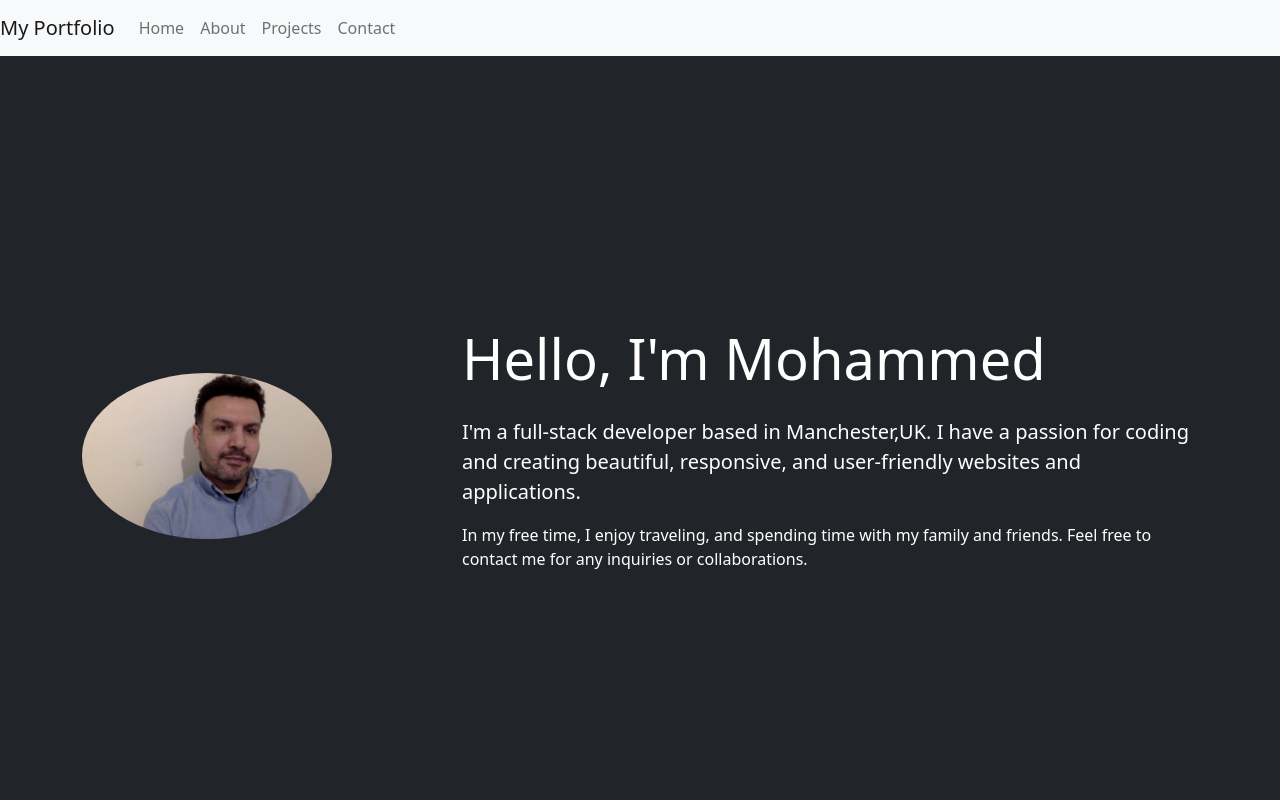
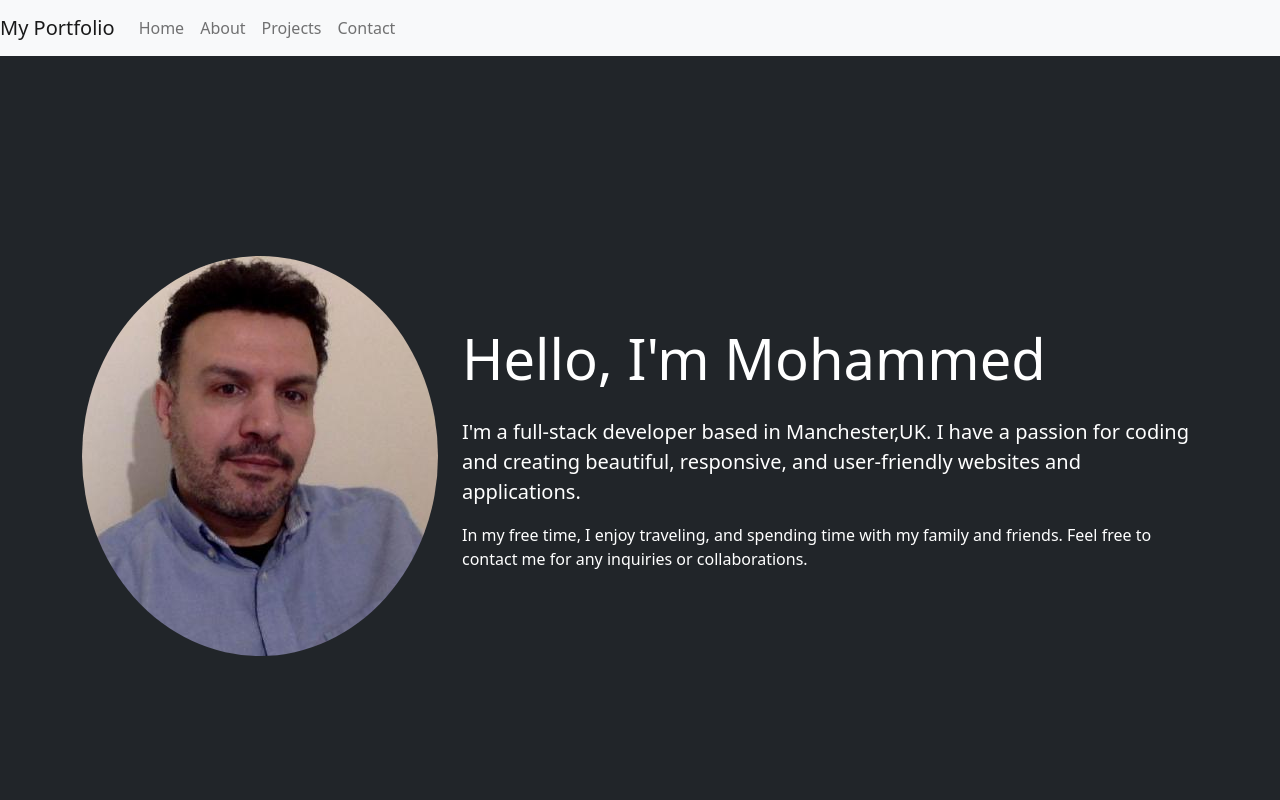
Before and after one commit to Mohammedal-abdulhamid/my-portfolio, a React (Create React App) app: page / in a window 1280 px wide. Shown: the top 800 px of the page. Built offline with nearby package versions, Linux system fonts and the light colour scheme.

Commit message:
styling photo

```diff
--- /dev/null
+++ b/src/pages/About.css
@@ -0,0 +1,11 @@
+
+  .img-fluid.rounded-circle {
+
+    height: auto;
+    object-fit: cover;
+    border-radius: 50%;
+    width: 400px;
+  height: 400px;
+  display: block;
+  margin: 0 auto;
+  }
--- a/src/pages/About.js
+++ b/src/pages/About.js
@@ -1,12 +1,14 @@
 import React from 'react';
 import { Container, Row, Col } from 'react-bootstrap';
-
+import './About.css';
+import myPhoto from "./home/me1.jpeg";
 const AboutPage = () => {
   return (
+    <div className="vh-100 d-flex container-fluid vh-100 d-flex flex-column justify-content-center align-items-center bg-dark text-white">
     <Container className="py-5">
       <Row>
         <Col md={6}>
-          <img src="https://via.placeholder.com/350" alt="placeholder" className="img-fluid rounded-circle" />
+          <img src={myPhoto} alt="placeholder" className="img-fluid rounded-circle" />
         </Col>
         <Col md={6}>
           <h2>About Me</h2>
@@ -15,6 +17,7 @@ const AboutPage = () => {
         </Col>
       </Row>
     </Container>
+    </div>
   );
 };
 
--- /dev/null
+++ b/src/pages/home/Home.css
@@ -0,0 +1,10 @@
+.img-fluid.rounded-circle {
+
+    height: auto;
+    object-fit: cover;
+    border-radius: 50%;
+    width: 100px;
+  height: 100px;
+  display: block;
+  margin: 0 auto;
+  }
--- a/src/pages/home/Home.js
+++ b/src/pages/home/Home.js
@@ -1,5 +1,6 @@
 import { Container, Row, Col, Image } from "react-bootstrap";
-import myPhoto from "./Photo.jpg";
+import myPhoto from "./me1.jpeg";
+import './Home.css';
 const Home = () => {
   return (
     <div className="vh-100 d-flex container-fluid vh-100 d-flex flex-column justify-content-center align-items-center bg-dark text-white">
@@ -11,7 +12,7 @@ const Home = () => {
               className="img-fluid rounded-circle"
               alt="My photo"
               fluid
-              width="250"
+
             />
           </Col>
           <Col md={8}>
```
Also changed, not shown: src/pages/home/Photo.jpg (deleted), src/pages/home/me1.jpeg (added).
